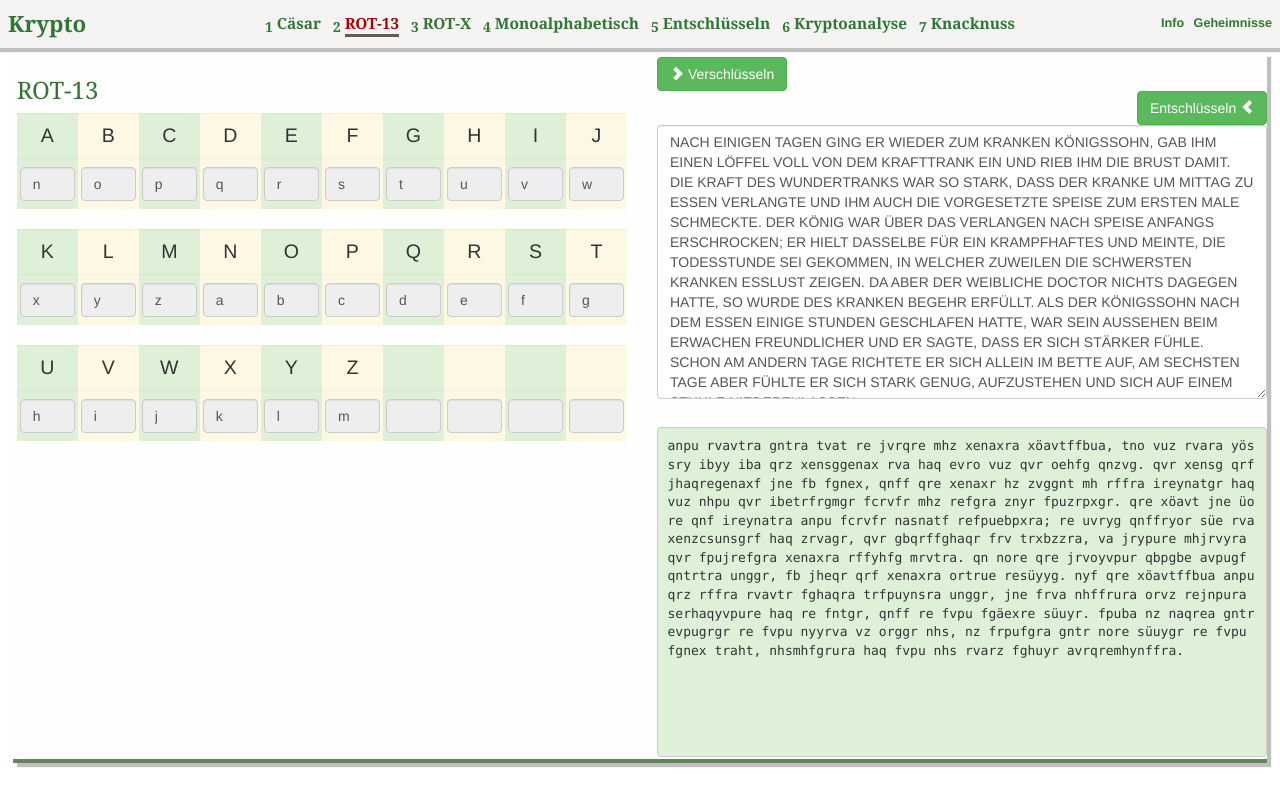
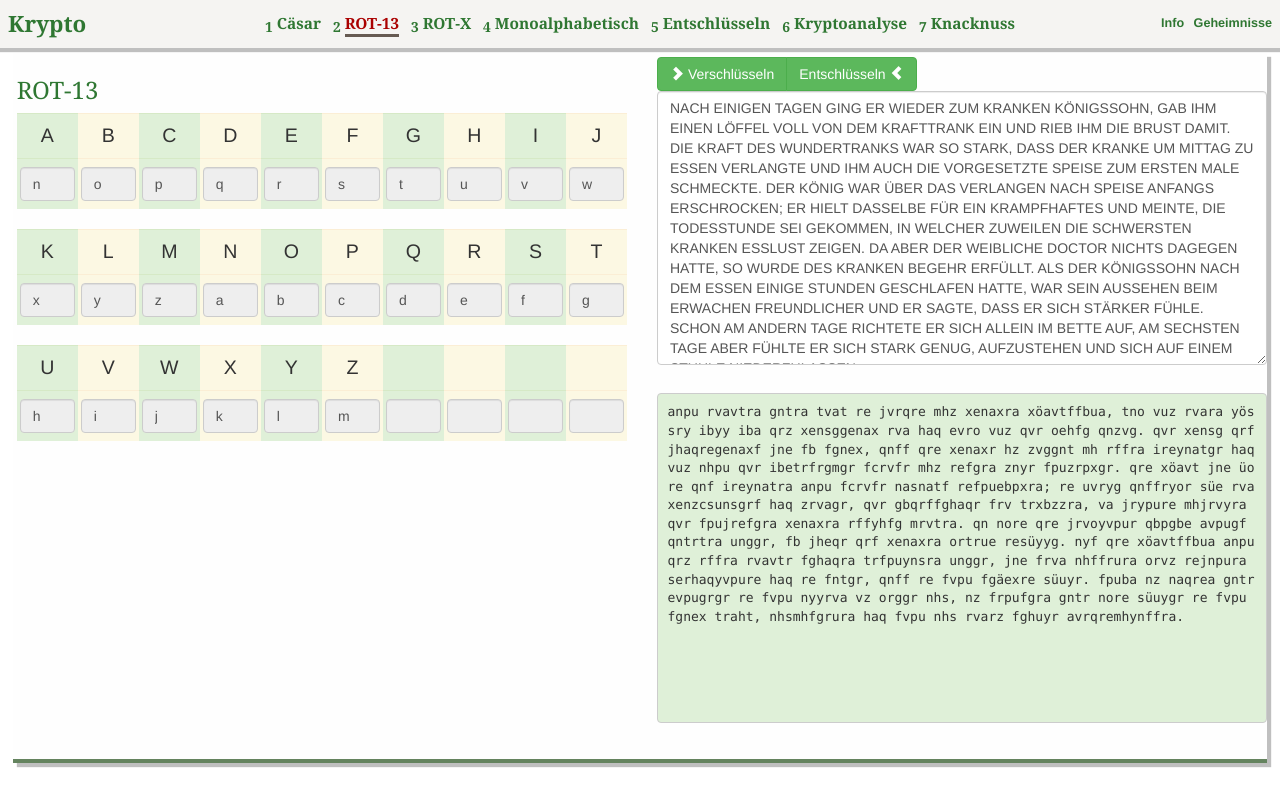
Before and after one commit to mgje/Crypto, a Jekyll site: the page built from exp2/index.html, in a window 1280 px wide. Shown: the top 806 px of the page. Built offline with Jekyll 4.4.1, drawn with Linux system fonts in a browser that asks for light colours; some web fonts are replaced.

Commit message:
mobile version

```diff
--- a/exp2/index.html
+++ b/exp2/index.html
@@ -17,10 +17,11 @@
     <!-- colum rigth -->
     <div class="col-md-6 col-sm-5">
 
-      <!-- <div class="btn-group"> -->
+      <div class="btn-group">
       <button id = "btn_crypt" type="submit" name="button1" class="btn btn-success hidden-xs" ><i class="glyphicon glyphicon-chevron-right "></i> Verschlüsseln</button>
-     <!--  </div> -->
-     <button id = "btn_decrypt" type="submit" name="buttondecrypt" class="btn btn-success pull-right hidden-xs" > Entschlüsseln <i class="glyphicon glyphicon-chevron-left"></i> </button>
+      <button id = "btn_decrypt" type="submit" name="buttondecrypt" class="btn btn-success pull-right hidden-xs" > Entschlüsseln <i class="glyphicon glyphicon-chevron-left"></i> </button>
+      </div>
+
 
       <textarea id="inputTxt" class="form-control" rows="13">NACH EINIGEN TAGEN GING ER WIEDER ZUM KRANKEN KÖNIGSSOHN, GAB IHM EINEN LÖFFEL VOLL VON DEM KRAFTTRANK EIN UND RIEB IHM DIE BRUST DAMIT. DIE KRAFT DES WUNDERTRANKS WAR SO STARK, DASS DER KRANKE UM MITTAG ZU ESSEN VERLANGTE UND IHM AUCH DIE VORGESETZTE SPEISE ZUM ERSTEN MALE SCHMECKTE. DER KÖNIG WAR ÜBER DAS VERLANGEN NACH SPEISE ANFANGS ERSCHROCKEN; ER HIELT DASSELBE FÜR EIN KRAMPFHAFTES UND MEINTE, DIE TODESSTUNDE SEI GEKOMMEN, IN WELCHER ZUWEILEN DIE SCHWERSTEN KRANKEN ESSLUST ZEIGEN. DA ABER DER WEIBLICHE DOCTOR NICHTS DAGEGEN HATTE, SO WURDE DES KRANKEN BEGEHR ERFÜLLT. ALS DER KÖNIGSSOHN NACH DEM ESSEN EINIGE STUNDEN GESCHLAFEN HATTE, WAR SEIN AUSSEHEN BEIM ERWACHEN FREUNDLICHER UND ER SAGTE, DASS ER SICH STÄRKER FÜHLE. SCHON AM ANDERN TAGE RICHTETE ER SICH ALLEIN IM BETTE AUF, AM SECHSTEN TAGE ABER FÜHLTE ER SICH STARK GENUG, AUFZUSTEHEN UND SICH AUF EINEM STUHLE NIEDERZULASSEN.</textarea>
       <br/>
--- a/exp3/index.html
+++ b/exp3/index.html
@@ -25,10 +25,11 @@
     <!-- colum rigth -->
     <div class="col-md-6 col-sm-5">
       <form class="form-search" action="#">
-      <!-- <div class="btn-group"> -->
+      <div class="btn-group">
       <button id = "btn_crypt" type="submit" name="buttonencrypt" class="btn btn-success hidden-xs" ><i class="glyphicon glyphicon-chevron-right "></i> Verschlüsseln</button>
-      <!-- </div> -->
       <button id = "btn_decrypt" type="submit" name="buttondecrypt" class="btn btn-success pull-right hidden-xs" > Entschlüsseln <i class="glyphicon glyphicon-chevron-left"></i> </button>
+      </div>
+
 
       <textarea id="inputTxt" class="form-control" rows="13">DIE ZAHL ELF GILT ALLGEMEIN ALS NÄRRISCHE ZAHL UND SPIELT IM LAUFE DES KARNEVALS EINE GROSSE ROLLE. ZUM URSPRUNG DIESER ZAHLENSYMBOLIK GIBT ES VERSCHIEDENE ANSICHTEN. ES GIBT EINE REIHE VON ZAHLEN, DENEN VON SEITENS DER RELIGION EINE BESONDERE SYMBOLISCHE BEDEUTUNG BEIGEMESSEN WIRD. DIE ELF GILT DABEI ALS ZAHL DER MASSLOSIGKEIT, DER SÜNDE, SOGAR ALS TEUFLISCHE ZAHL. IM MITTELALTER KENNZEICHNETE SIE MENSCHEN AUSSERHALB DER SITTENGESETZE.</textarea>
       <!-- <h3>Output</h3> -->
```
